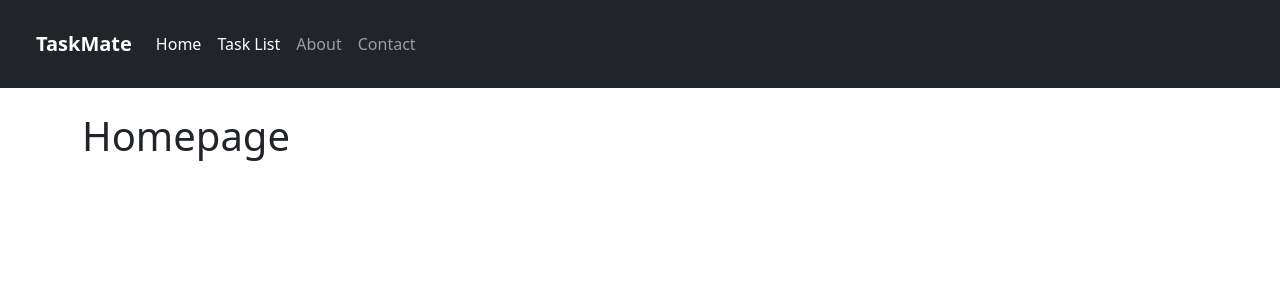
After one commit to TonnyG95/TaskMate, a Django app: page / in a window 1280 px wide. The commit adds this page. Shown: the top 300 px of the page. Run offline with Django 3.2, Linux system fonts and the light colour scheme; some libraries are stand-ins or nearby versions.

Commit message:
started building landing page

```diff
--- a/task_mate/urls.py
+++ b/task_mate/urls.py
@@ -15,8 +15,10 @@ Including another URLconf
 """
 from django.contrib import admin
 from django.urls import path, include
+from todo_app import views
 
 urlpatterns = [
     path('admin/', admin.site.urls),
     path('', include('todo_app.urls')),
+    path('', views.index, name="index"),
 ]
--- a/templates/todo_app/base.html
+++ b/templates/todo_app/base.html
@@ -17,13 +17,14 @@
 
     <nav class="navbar navbar-expand-lg p-4 navbar-dark bg-dark">
         <div class="container-fluid">
-          <a class="navbar-brand" href="{% url 'todolist' %}"><strong>TaskMate</strong></a>
+          <a class="navbar-brand" href="{% url 'index' %}"><strong>TaskMate</strong></a>
           <button class="navbar-toggler" type="button" data-bs-toggle="collapse" data-bs-target="#navbarNavAltMarkup" aria-controls="navbarNavAltMarkup" aria-expanded="false" aria-label="Toggle navigation">
             <span class="navbar-toggler-icon"></span>
           </button>
           <div class="collapse navbar-collapse" id="navbarNavAltMarkup">
             <div class="navbar-nav">
-              <a class="nav-link active" aria-current="page" href="{% url 'todolist' %}">Home</a>
+              <a class="nav-link active" aria-current="page" href="{% url 'index' %}">Home</a>
+              <a class="nav-link active" aria-current="page" href="{% url 'todolist' %}">Task List</a>
               <a class="nav-link" href="{% url 'about' %}">About</a>
               <a class="nav-link" href="{% url 'contact' %}">Contact</a>
 
--- /dev/null
+++ b/templates/todo_app/index.html
@@ -0,0 +1,10 @@
+{% extends 'todo_app/base.html' %}
+
+{% load static %}
+
+{% block title %} TaskMate | Welcome {% endblock title %}</title>
+
+{% block content %}
+<h1>{{ index_text }}</h1>
+
+{% endblock content %}
--- a/todo_app/views.py
+++ b/todo_app/views.py
@@ -38,6 +38,13 @@ def about(request):
     return render(request, 'todo_app/about.html', context)
 
 
+def index(request):
+    context = {
+        'index_text': 'Homepage',
+    }
+    return render(request, 'todo_app/index.html', context)
+
+
 def contact(request):
     context = {
         'contact_text': 'Contact us',
```
Also changed, not shown: templates/todo_app/urls.py (deleted, +0 -22 lines), db.sqlite3.
